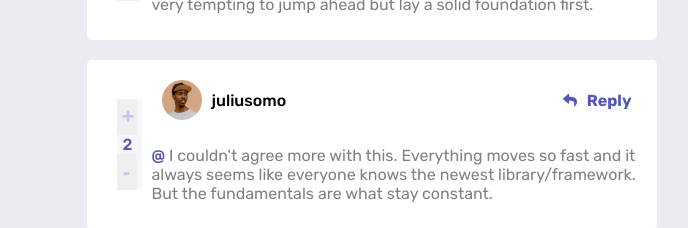
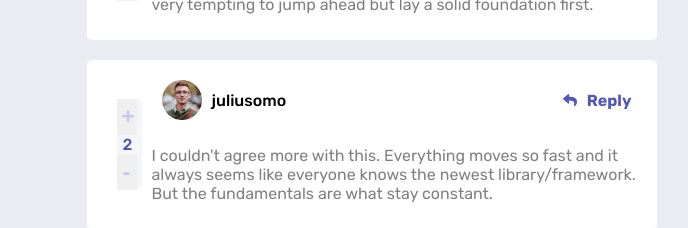
Before and after one commit to JesusVS760/Interactive-Comment-Section, a React (Vite) app: page / in a window 1280 px wide. Shown: the part 530-758 px from the top of the page, without its empty margins (296-984 px from the left). Built offline with nearby package versions, Linux system fonts and the light colour scheme.

Commit message:
progress

```diff
--- a/src/components/ExistingReply.jsx
+++ b/src/components/ExistingReply.jsx
@@ -1,6 +1,7 @@
 import React, { useEffect, useState } from "react";
+import ButtonCard from "./ButtonCard";
 import Ramsesmiron from "../images/avatars/image-ramsesmiron.png";
-import ButtonCard from "./ButtonCard";
+import juliusomo from "../images/avatars/image-juliusomo.png";
 import ReplyArrow from "../images/icon-reply.svg";
 import dataInfo from "../data.json";
 import "./ExistingReply.css";
@@ -16,7 +17,7 @@ const ExistingReply = ({ commentId }) => {
     return <div>Loading...</div>;
   }
 
-  //  const commentId = 3;
+  const checkAtSymbol = 3;
   const secondComment = jsonData.comments[1];
   const comment = secondComment.replies.find((reply) => reply.id === commentId);
 
@@ -38,7 +39,12 @@ const ExistingReply = ({ commentId }) => {
             </div>
             <div className="existing-content">
               <div className="existing-content-header">
-                <img src={Ramsesmiron} alt="profile" />
+                {comment.user.username == "ramsesmiron" ? (
+                  <img src={Ramsesmiron} alt="image" />
+                ) : (
+                  <img src={juliusomo} alt="image" />
+                )}
+
                 <p className="existing-username">{comment.user.username}</p>
                 <div className="existing-reply">
                   <img src={ReplyArrow} alt="reply-arrow" />
@@ -47,7 +53,7 @@ const ExistingReply = ({ commentId }) => {
               </div>
               <p className="at-sign-section">
                 <span className="at-sign">
-                  <span>@</span>
+                  {checkAtSymbol === comment.id ? <span>@</span> : null}
                   {ThirdComment ? ThirdComment.user.username : ""}
                 </span>
                 <span className="reply-content"> {comment.content}</span>
```
Also changed, not shown: src/data.json (line endings or trailing spaces).
